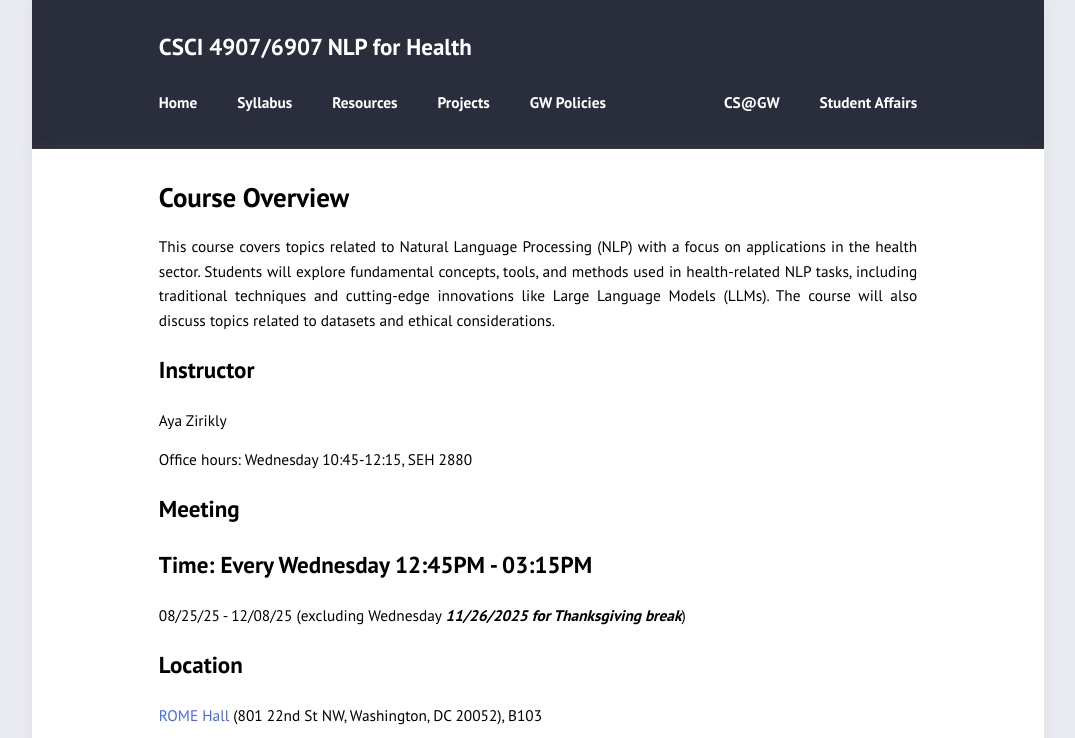
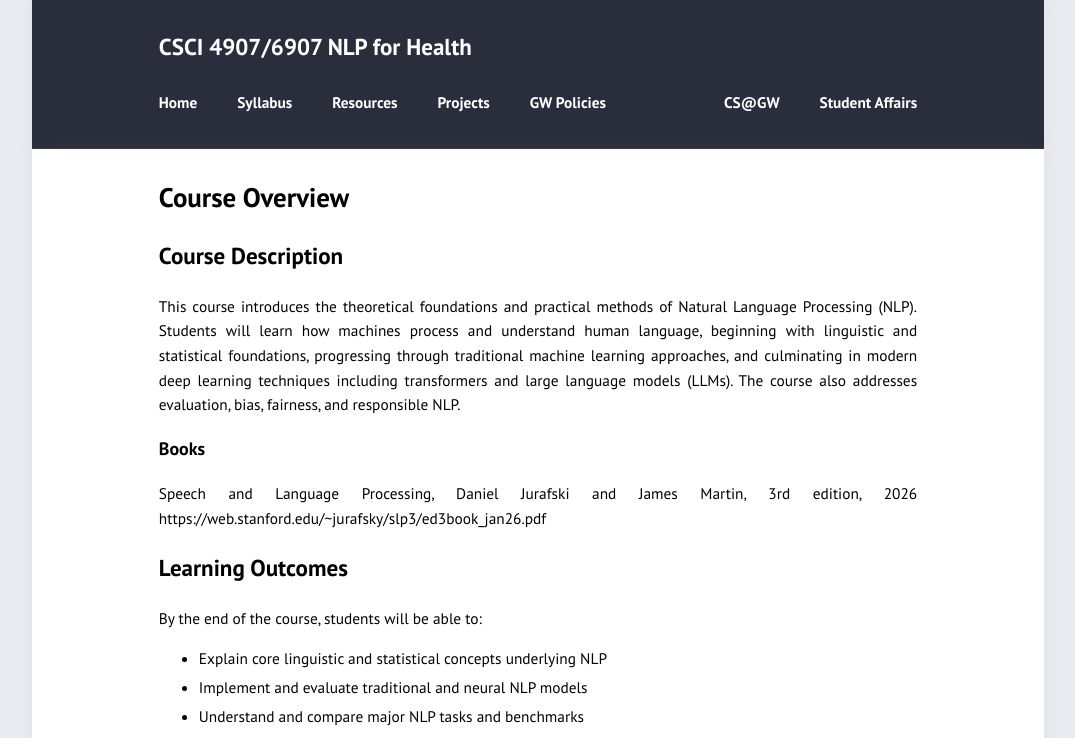
Before and after one commit to azirikly/nlu-gw26, a Jekyll site: the page built from index.md, in a window 1280 px wide and 1400 px high. Shown: the top 738 px of the window, without its empty margins (102-1177 px from the left). Built offline with Jekyll 4.4.1, drawn with Linux system fonts in a browser that asks for light colours; some of the changed text lies outside the part shown; grey boxes are pictures that could not be loaded.

Commit message:
Revise course overview and update schedule details

```diff
--- a/index.md
+++ b/index.md
@@ -3,17 +3,30 @@ title: "Course Overview"
 layout: page
 ---
 
-This course covers topics related to Natural Language Processing (NLP) with a focus on applications in the health sector. Students will explore fundamental concepts, tools, and methods used in health-related NLP tasks, including traditional techniques and cutting-edge innovations like Large Language Models (LLMs).  The course will also discuss topics related to datasets and ethical considerations.
+## Course Description
+This course introduces the theoretical foundations and practical methods of Natural Language Processing (NLP). Students will learn how machines process and understand human language, beginning with linguistic and statistical foundations, progressing through traditional machine learning approaches, and culminating in modern deep learning techniques including transformers and large language models (LLMs). The course also addresses evaluation, bias, fairness, and responsible NLP.
+### Books
+Speech and Language Processing, Daniel Jurafski and James Martin, 3rd edition, 2026
+https://web.stanford.edu/~jurafsky/slp3/ed3book_jan26.pdf
+
+## Learning Outcomes
+By the end of the course, students will be able to:
+- Explain core linguistic and statistical concepts underlying NLP
+- Implement and evaluate traditional and neural NLP models
+- Understand and compare major NLP tasks and benchmarks
+- Describe transformer architectures and LLMs
+- Critically analyze bias, ethics, and societal impact in NLP systems
 ## Instructor
 Aya Zirikly
 
 Office hours:
-Wednesday 10:45-12:15, SEH 2880
+Tuesday 3:15-4:15, classroom or SEH 2880
 
 # Meeting
-## Time: Every Wednesday 12:45PM - 03:15PM
-08/25/25 - 12/08/25 (excluding Wednesday **_11/26/2025 for Thanksgiving break_**)
+## Time: Every Tuesday 12:45PM - 03:15PM
+01/13/2026 - 04/21/2026 (excluding Tuesday **_03/10/2026 Spring break_**)
 ## Location
+1957 E 111
 [ROME Hall](https://maps.app.goo.gl/7TcmNEjpzTeLvjNW6) (801 22nd St NW, Washington, DC 20052), B103
  <div style="position: relative; display: inline-block;">
         <iframe src="https://www.google.com/maps/embed?pb=!1m18!1m12!1m3!1d3105.0295202587413!2d-77.05074482347688!3d38.90044024652381!2m3!1f0!2f0!3f0!3m2!1i1024!2i768!4f13.1!3m3!1m2!1s0x89b7b7b1037e1f21%3A0xad216b72c8c00464!2sRome%20Hall!5e0!3m2!1sen!2sus!4v1756216956225!5m2!1sen!2sus" width="600" height="450" style="border:0;" allowfullscreen="" loading="lazy" referrerpolicy="no-referrer-when-downgrade"></iframe>
```
Also changed, not shown: other parts of index.md (+5 -3 lines).
